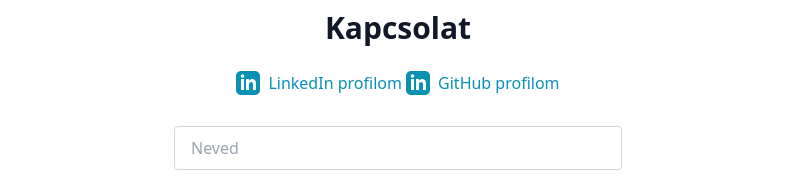
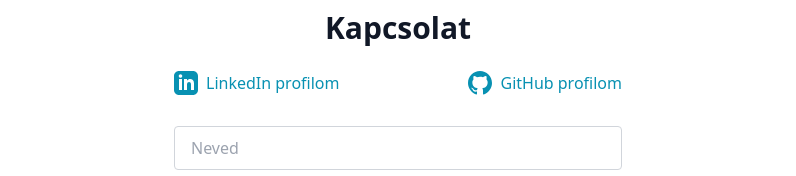
Before and after one commit to gerike041/Portfolio, a plain HTML site: page index.html in a window 1280 px wide. Shown: the part 2346-2522 px from the top of the page, without its empty margins (242-1038 px from the left). Drawn offline with nearby package versions, Linux system fonts and the light colour scheme.

Commit message:
Github profil hozzaadása

```diff
--- a/index.html
+++ b/index.html
@@ -171,6 +171,7 @@
   <section id="contact" class="py-20 bg-white dark:bg-gray-900 transition-colors duration-300">
     <div class="container mx-auto max-w-md text-center">
       <h2 class="text-3xl font-semibold mb-6 text-gray-900 dark:text-gray-100 transition-colors duration-300">Kapcsolat</h2>
+      <div class="flex flex-row items-center justify-between">
         <div class="mb-6">
           <a href="https://www.linkedin.com/in/gergely-urb%C3%A1n-ab8676353/" target="_blank" class="inline-flex items-center text-cyan-600 dark:text-cyan-400 hover:text-cyan-700 dark:hover:text-cyan-300 transition-colors duration-300">
             <svg xmlns="http://www.w3.org/2000/svg" class="h-6 w-6 mr-2" fill="currentColor" viewBox="0 0 24 24">
@@ -178,13 +179,18 @@
             </svg>
             LinkedIn profilom
           </a>
-        <a href="https://www.linkedin.com/in/gergely-urb%C3%A1n-ab8676353/" target="_blank" class="inline-flex items-center text-cyan-600 dark:text-cyan-400 hover:text-cyan-700 dark:hover:text-cyan-300 transition-colors duration-300">
+        </div>
+
+        <div class="mb-6">
+          <a href="https://github.com/gerike041" target="_blank" class="inline-flex items-center text-cyan-600 dark:text-cyan-400 hover:text-cyan-700 dark:hover:text-cyan-300 transition-colors duration-300">
             <svg xmlns="http://www.w3.org/2000/svg" class="h-6 w-6 mr-2" fill="currentColor" viewBox="0 0 24 24">
-            <path d="M19 0h-14c-2.761 0-5 2.239-5 5v14c0 2.761 2.239 5 5 5h14c2.762 0 5-2.239 5-5v-14c0-2.761-2.238-5-5-5zm-11 19h-3v-11h3v11zm-1.5-12.268c-.966 0-1.75-.79-1.75-1.764s.784-1.764 1.75-1.764 1.75.79 1.75 1.764-.783 1.764-1.75 1.764zm13.5 12.268h-3v-5.604c0-3.368-4-3.113-4 0v5.604h-3v-11h3v1.765c1.396-2.586 7-2.777 7 2.476v6.759z"/>
+              <path d="M12 0C5.37 0 0 5.373 0 12c0 5.302 3.438 9.8 8.207 11.385.6.113.793-.258.793-.577v-2.234c-3.338.727-4.033-1.416-4.033-1.416-.546-1.387-1.333-1.756-1.333-1.756-1.089-.744.083-.729.083-.729 1.205.084 1.838 1.236 1.838 1.236 1.07 1.834 2.807 1.304 3.492.996.108-.775.419-1.304.762-1.604-2.665-.305-5.467-1.332-5.467-5.932 0-1.311.468-2.381 1.236-3.221-.124-.303-.536-1.523.117-3.176 0 0 1.008-.322 3.301 1.23a11.51 11.51 0 013.004-.404c1.02.004 2.047.138 3.004.404 2.292-1.552 3.297-1.23 3.297-1.23.655 1.653.243 2.873.12 3.176.77.84 1.235 1.91 1.235 3.221 0 4.61-2.807 5.624-5.479 5.921.43.372.823 1.102.823 2.222v3.293c0 .319.192.694.801.576C20.565 21.796 24 17.3 24 12c0-6.627-5.373-12-12-12z"/>
             </svg>
             GitHub profilom
           </a>
         </div>
+      </div>
+
 
       <form action="mailto:ugergo0928@gmail.com" method="POST" class="space-y-4 text-left">
         <input type="text" name="name" placeholder="Neved" required class="w-full px-4 py-2 border rounded focus:outline-none focus:ring-2 focus:ring-cyan-300 bg-white dark:bg-gray-700 border-gray-300 dark:border-gray-600 text-gray-800 dark:text-gray-200 transition-colors duration-300">
```
Lines whose indentation alone changed are shown as unchanged.
